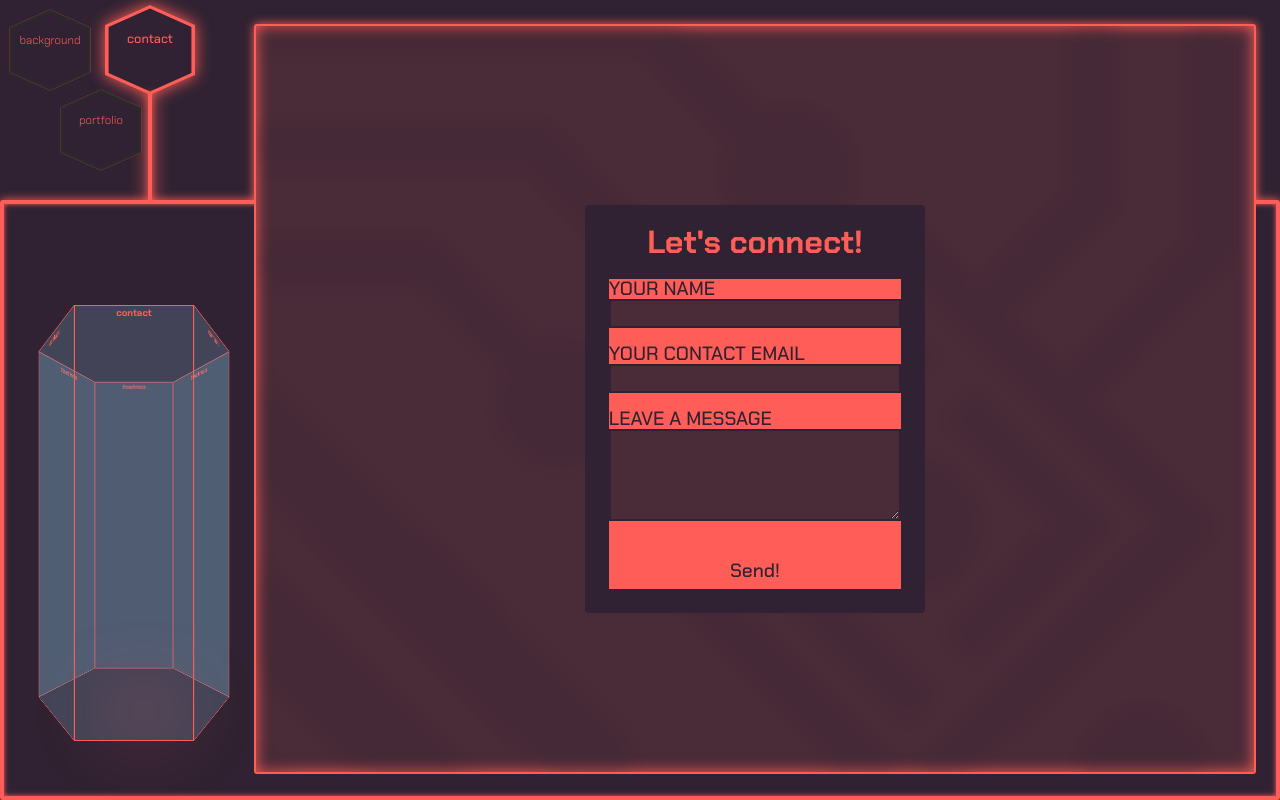
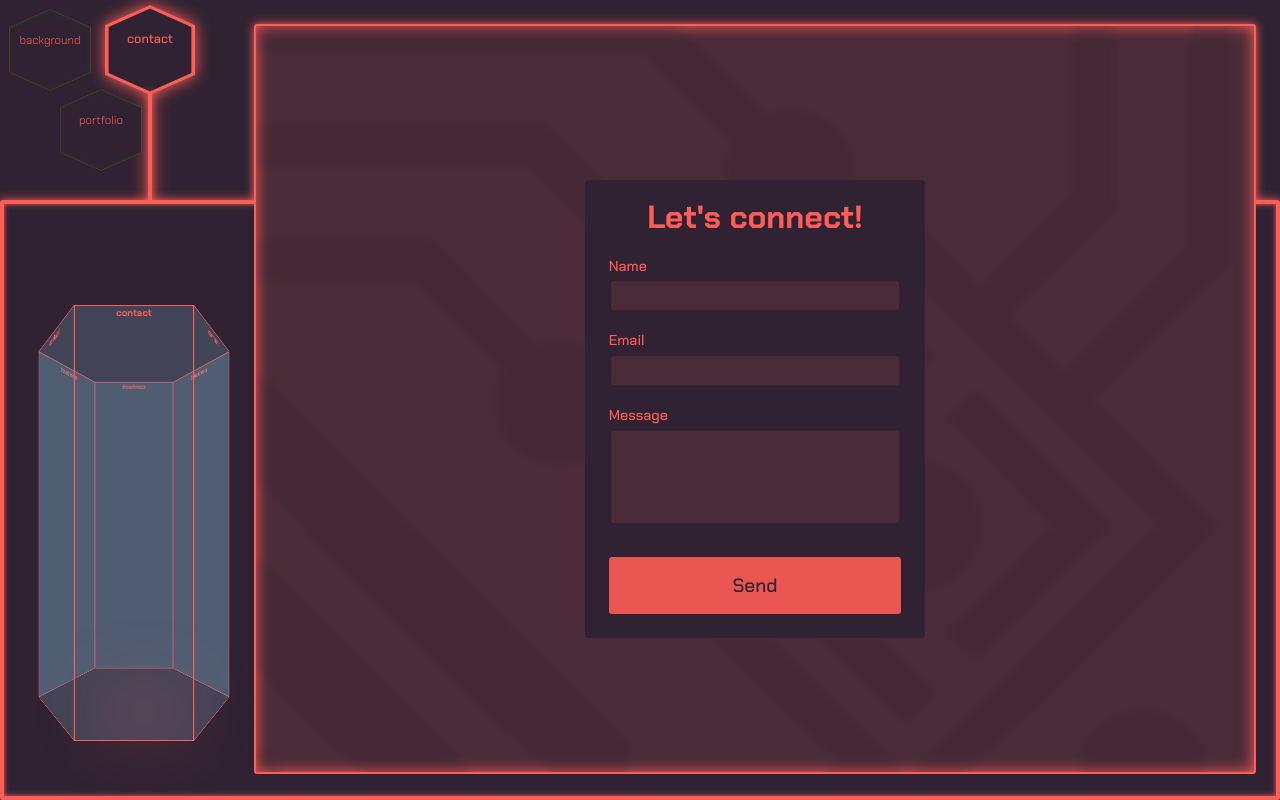
Before and after one commit to a-stepanian/portfolio-v2, a React (Create React App) app: page / in a window 1280 px wide. Both pictures are taken after a click on the button "contact". Built offline with nearby package versions, Linux system fonts and the light colour scheme; some icons are missing.

Commit message:
Adds form styling and user feedback

```diff
--- a/src/Components/contact/Contact.tsx
+++ b/src/Components/contact/Contact.tsx
@@ -1,8 +1,10 @@
 import styled from "styled-components";
 import ContactForm from "./ContactForm";
 import { GiCircuitry } from "react-icons/gi";
+import { useState } from "react";
 
 const Contact = () => {
+  const [isSent, setIsSent] = useState<boolean>(false);
   return (
     <Wrapper>
       <div className="circuit-wrapper">
@@ -12,8 +14,8 @@ const Contact = () => {
       </div>
       <div className="form-wrapper" id="contact">
         <div className="background-card">
-          <h3 className="lets-connect">Let's connect!</h3>
-          <ContactForm />
+          {!isSent && <h3 className="lets-connect">Let's connect!</h3>}
+          <ContactForm setIsSent={setIsSent} />
         </div>
       </div>
     </Wrapper>
@@ -91,7 +93,7 @@ const Wrapper = styled.section`
         color: ${props => props.theme.blackColor};
         font-size: calc(100vw - 220px);
         opacity: 0.15;
-        filter: blur(8px);
+        filter: blur(3px);
       }
     }
   }
--- a/src/Components/contact/ContactForm.tsx
+++ b/src/Components/contact/ContactForm.tsx
@@ -1,14 +1,24 @@
 import { useForm, ValidationError } from "@formspree/react";
 import styled from "styled-components";
+import { IoIosCheckboxOutline } from "react-icons/io";
 
-const ContactForm = () => {
+interface IContactFormProps {
+  setIsSent: React.Dispatch<React.SetStateAction<boolean>>;
+}
+
+const ContactForm = (props: IContactFormProps) => {
+  const { setIsSent } = props;
   const [state, handleSubmit] = useForm("xqknjpzd");
+
   if (state.succeeded) {
+    setIsSent(true);
     return (
       <Thanks>
-        <p className="thanks">
-          Thanks for your message! <br /> I will be in contact soon.
-        </p>
+        <h3>
+          <IoIosCheckboxOutline />
+          <span>Sent</span>
+        </h3>
+        <p className="thanks">Thank you for your message, I'll be in contact soon!</p>
         <p>- Alex</p>
       </Thanks>
     );
@@ -16,77 +26,104 @@ const ContactForm = () => {
 
   return (
     <Wrapper onSubmit={handleSubmit}>
-      <label htmlFor="full-name">YOUR NAME</label>
+      <label htmlFor="full-name">Name</label>
       <input type="text" name="name" id="full-name" required={true} />
-      <label htmlFor="email">YOUR CONTACT EMAIL</label>
+      <label htmlFor="email">Email</label>
       <input id="email" type="email" name="email" required={true} />
       <ValidationError prefix="Email" field="email" errors={state.errors} />
-      <label htmlFor="message">LEAVE A MESSAGE</label>
+      <label htmlFor="message">Message</label>
       <textarea id="message" name="message" rows={4} />
       <ValidationError prefix="Message" field="message" errors={state.errors} />
       <button type="submit" disabled={state.submitting}>
-        Send!
+        Send
       </button>
     </Wrapper>
   );
 };
 
 const Thanks = styled.div`
-  background-color: ${props => props.theme.primaryColor};
-  padding: 1.5rem 1rem;
-  box-shadow: 3px 3px 3px rgba(0, 0, 0, 0.2);
-  margin: 7.5rem 0.5rem;
-  font-size: 1.2rem;
-  @media (min-width: 480px) {
-    font-size: 1.5rem;
+  h3 {
+    color: #affc41;
+    display: flex;
+    justify-content: center;
+    align-items: center;
+    margin: 1.5rem 0 1rem;
+    svg {
+      margin-right: 5px;
+      font-size: 1.2rem;
+    }
+    span {
+      margin-right: 5px;
+    }
+  }
+  p {
+    color: ${props => props.theme.primaryColor};
+    &:nth-of-type(2) {
+      text-align: end;
+    }
   }
 `;
 
 const Wrapper = styled.form`
   border: var(--small-border);
-  padding: 2rem;
-  margin-bottom: 5rem;
-  background-color: ${props => props.theme.primaryColor};
   width: 95%;
   max-width: 20rem;
   display: flex;
   flex-direction: column;
   label,
   button {
-    color: ${props => props.theme.blackColor};
-    font-size: 1.2rem;
-    line-height: 1.2rem;
+    font-size: 0.9rem;
+    line-height: 1.6rem;
     font-weight: 500;
+    color: ${props => props.theme.primaryColor};
   }
   input {
     margin-bottom: 1rem;
+  }
+  input:-webkit-autofill,
+  input:-webkit-autofill:hover,
+  input:-webkit-autofill:focus,
+  input:-webkit-autofill:active {
+    -webkit-background-clip: text;
+    -webkit-text-fill-color: ${props => props.theme.primaryColor};
+    transition: background-color 5000s ease-in-out 0s;
+    box-shadow: inset 0 0 20px 20px #534555;
   }
   input,
   textarea {
     -webkit-appearance: none;
     -moz-appearance: none;
     appearance: none;
-    padding: 0.15rem;
+    padding: 4px 8px;
     border: 0.15rem solid ${props => props.theme.blackColor};
-    border-radius: 0;
+    color: ${props => props.theme.primaryColor};
+    border-radius: 5px;
     background-color: rgb(74 43 56);
     font-size: 16px;
+    resize: none;
     &:focus {
+      border-radius: 1px;
       outline: none;
-      outline: 0.15rem solid var(--main);
-      background-color: rgb(40 23 30);
+      outline: 0.15rem solid ${props => props.theme.primaryColor};
+      background-color: #534555;
     }
   }
 
   button {
     margin-top: 2rem;
-    padding: 0.5rem;
-    background-color: var(--main);
+    padding: 1rem;
     border: var(--small-border);
+    color: ${props => props.theme.blackColor};
+    background-color: ${props => props.theme.primaryColor};
+    font-size: 1.2rem;
+    opacity: 0.9;
+    transition: 0.2s;
+    border-radius: 3px;
     &:hover {
-      transform: translate(-1px, -1px);
-      box-shadow: 1px 1px 0 ${props => props.theme.blackColor};
       cursor: pointer;
+      color: #633a4a;
+      opacity: 1;
+      box-shadow: 0 0 5px #be6f6c;
     }
   }
 `;
```
